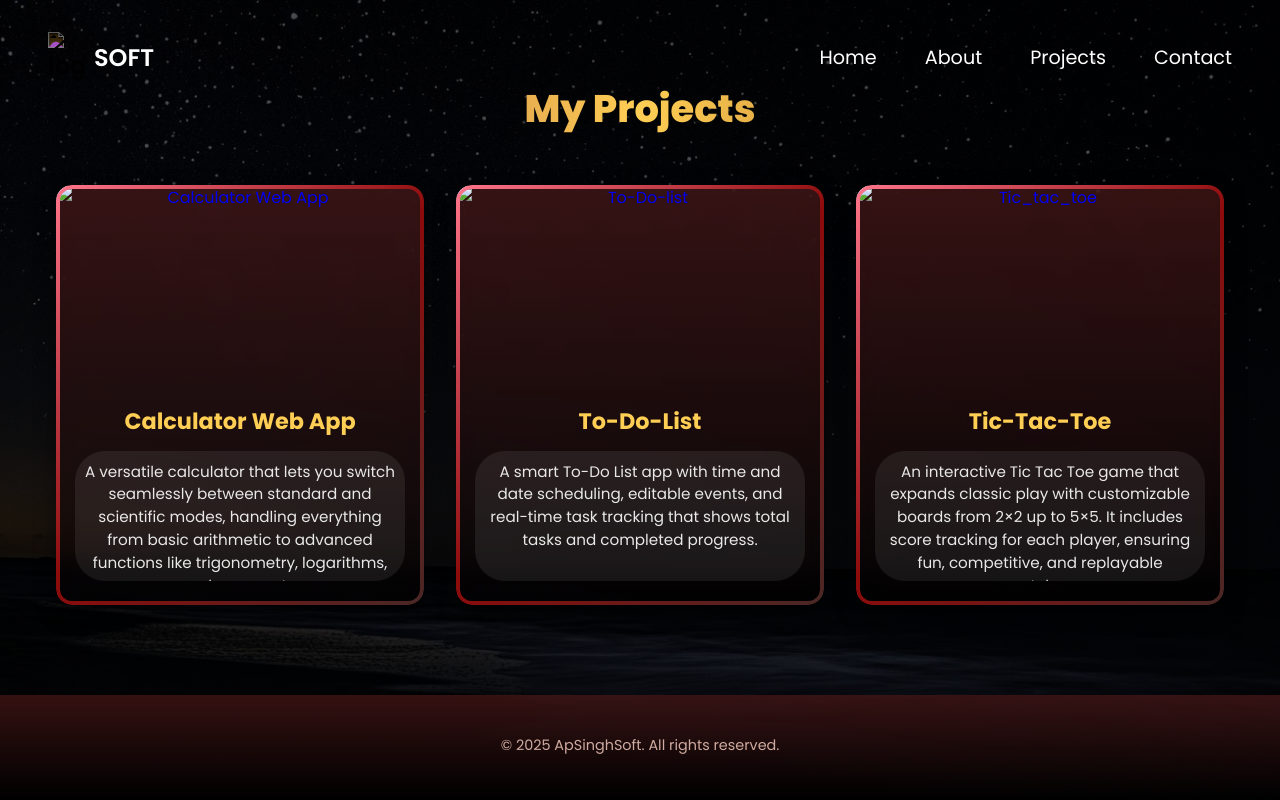
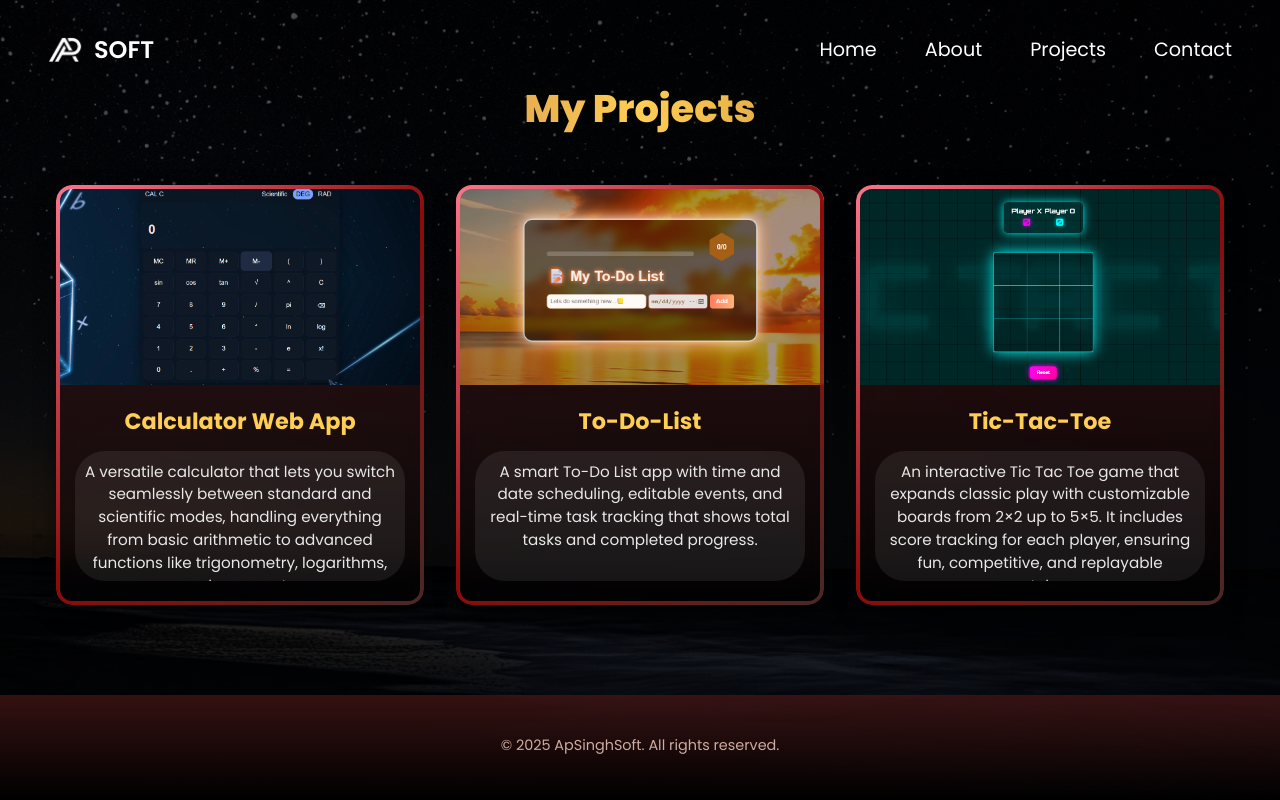
Before and after one commit to Ap-Singh-04/SCT_WD_1, a plain HTML site: page project.html in a window 1280 px wide. Drawn offline with nearby package versions, Linux system fonts and the light colour scheme; files whose address does not match are found by name.

Commit message:
Update project.html

```diff
--- a/project.html
+++ b/project.html
@@ -15,7 +15,7 @@
     <div id="home" class="nav__header">
       <div class="nav__logo">
         <a href="index.html">
-          <img src="imgs/ApLogo.png" alt="logo" />
+          <img src="ApLogo.png" alt="logo" />
           <span>SOFT</span>
         </a>
       </div>
@@ -38,7 +38,7 @@
       <div class="projects-grid">
 
         <a href="https://ap-singh-04.github.io/SCT_WD_2/" target="_blank" class="project-card">
-          <img src="imgs/Calc.png" alt="Calculator Web App" />
+          <img src="Calc.png" alt="Calculator Web App" />
           <div class="project-content">
             <h3>Calculator Web App</h3>
             <p>A versatile calculator that lets you switch seamlessly between standard and scientific modes, handling everything from basic arithmetic to advanced functions like trigonometry, logarithms, and exponents.</p>
@@ -46,7 +46,7 @@
         </a>
 
         <a href="https://ap-singh-04.github.io/SCT_WD_4/" target="_blank" class="project-card">
-          <img src="imgs/Todo.png" alt="To-Do-list" />
+          <img src="Todo.png" alt="To-Do-list" />
           <div class="project-content">
             <h3>To-Do-List</h3>
             <p>A smart To-Do List app with time and date scheduling, editable events, and real-time task tracking that shows total tasks and completed progress.</p>
@@ -54,7 +54,7 @@
         </a>
 
         <a href="https://ap-singh-04.github.io/SCT_WD_3/" target="_blank" class="project-card">
-          <img src="imgs/Tic.png" alt="Tic_tac_toe" />
+          <img src="Tic.png" alt="Tic_tac_toe" />
           <div class="project-content">
             <h3>Tic-Tac-Toe</h3>
             <p>An interactive Tic Tac Toe game that expands classic play with customizable boards from 2×2 up to 5×5. It includes score tracking for each player, ensuring fun, competitive, and replayable matches.</p>
```
